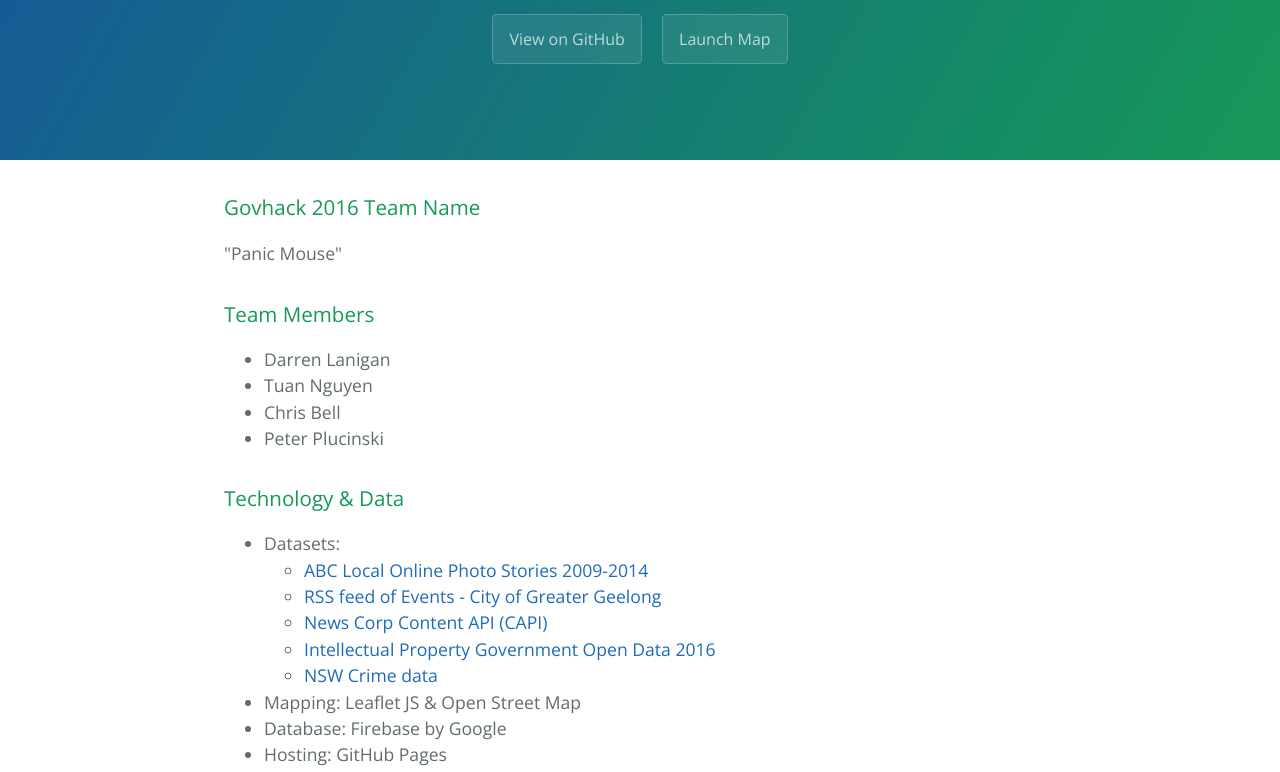
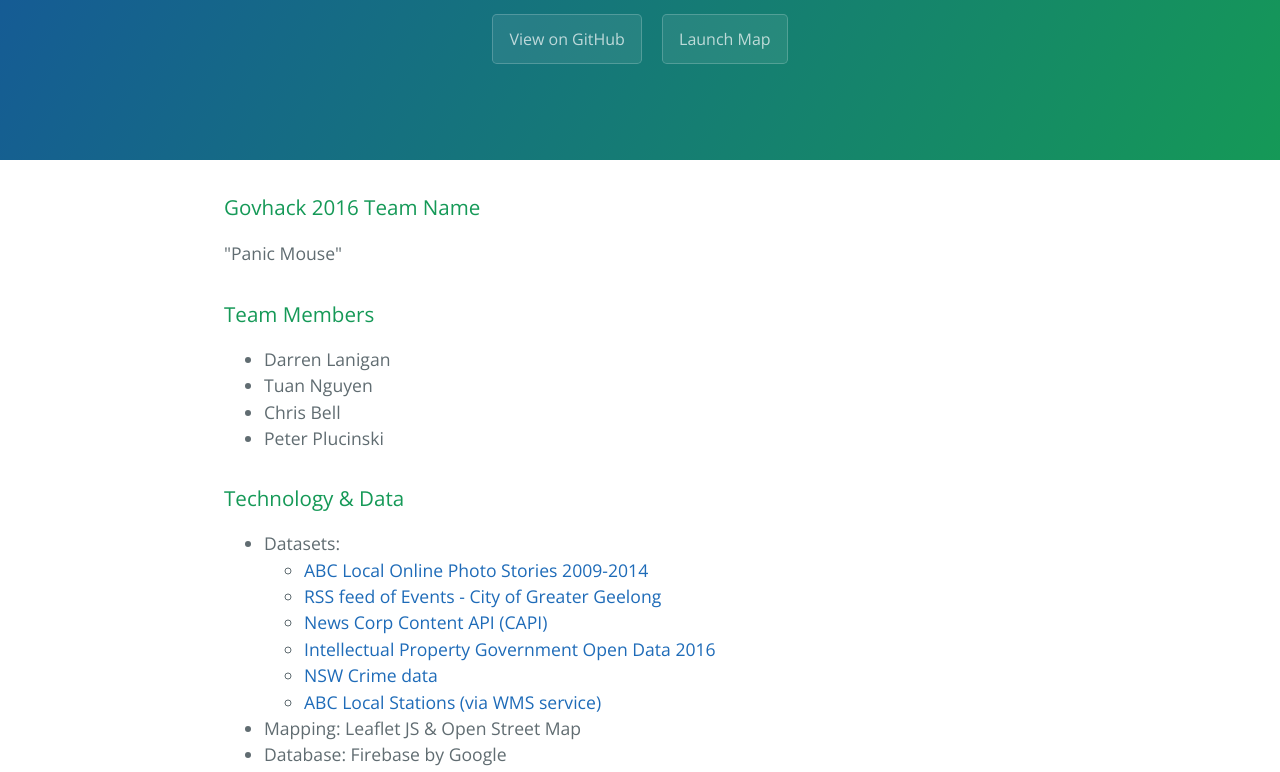
Before and after one commit to lightbringer1991/news-data-map, a plain HTML site: page index.html in a window 1280 px wide. Shown: the part 176-948 px from the top of the page. Drawn offline with nearby package versions, Linux system fonts and the light colour scheme.

Commit message:
Added abc local station data to the page

```diff
--- a/index.html
+++ b/index.html
@@ -65,6 +65,7 @@
                         <li><a href="http://portal.govhack.org/datasets/2016/australia/newscorp/news-corp-content-api-%28capi%29-sa.html">News Corp Content API (CAPI)</a></li>
                         <li><a href="https://data.gov.au/dataset/intellectual-property-government-open-data-2016/resource/29559ce8-5cf5-42b5-bbc5-fcf8e66e66cb">Intellectual Property Government Open Data 2016</a></li>
                         <li><a href="https://data.gov.au/dataset/nsw-crime-data">NSW Crime data</a></li>
+                        <li><a href="https://data.gov.au/dataset/abc-local-stations">ABC Local Stations (via WMS service)</a></li>
                     </ul>
                 </li>
                 <li>
```
